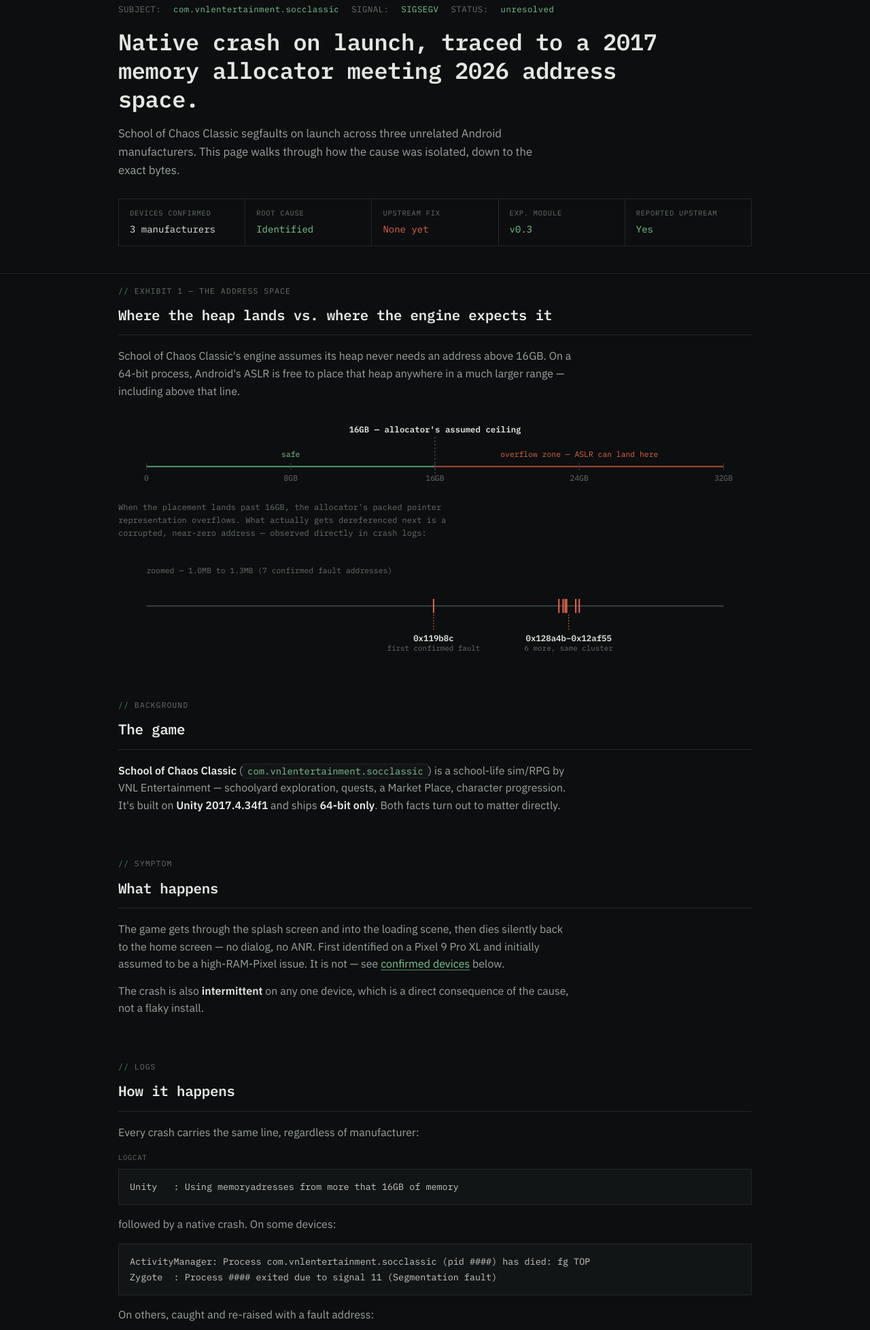
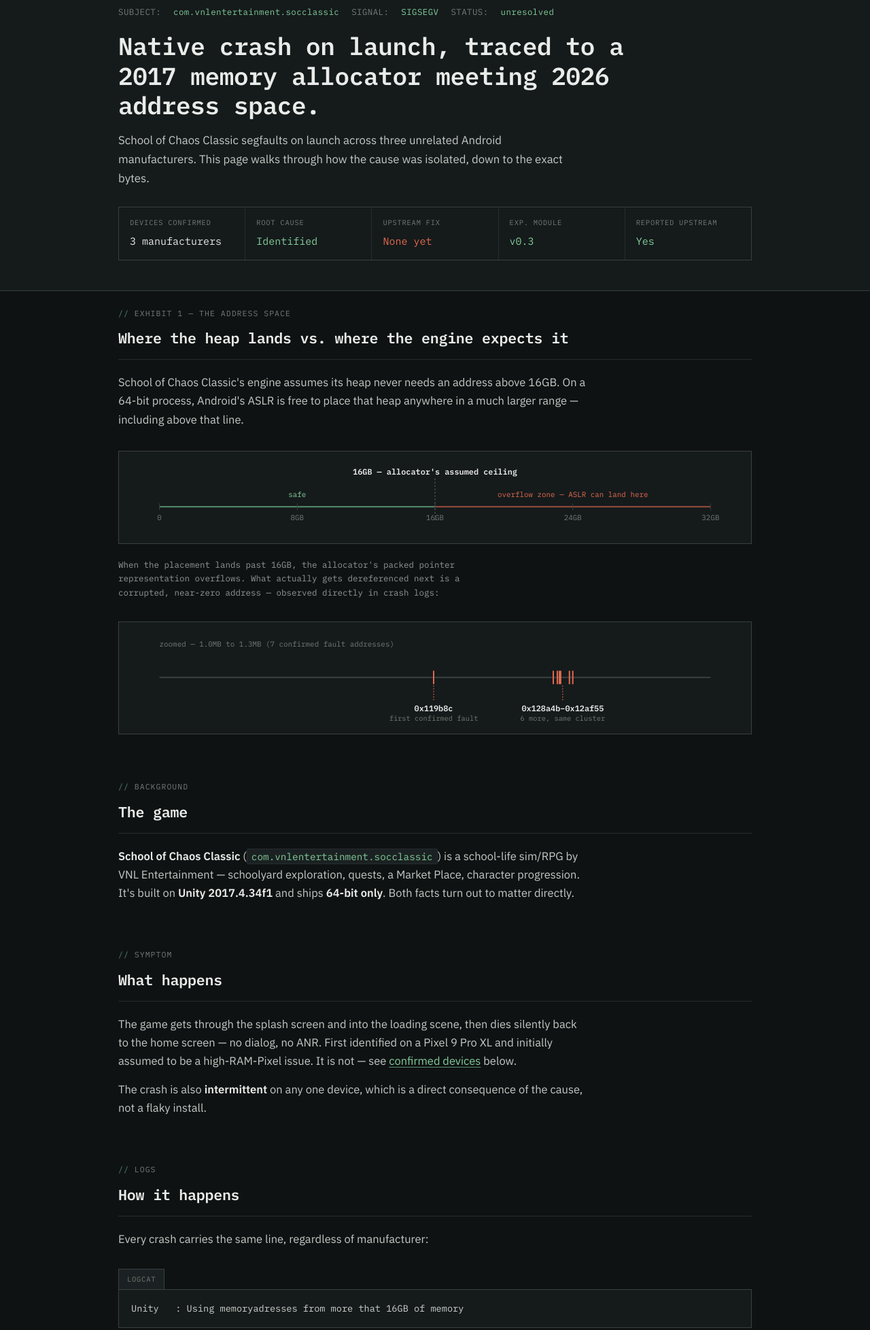
Before and after one commit to contactjayclatty/XJAYs-Soc-Classic-Fix, a plain HTML site: page docs/index.html in a window 1280 px wide. Shown: the part 112-2068 px from the top of the page at 68% size. Drawn offline with Linux system fonts and the light colour scheme.

Commit message:
Rebuild site style: brighter readable text, boxed evidence system

```diff
--- a/docs/assets/style.css
+++ b/docs/assets/style.css
@@ -1,21 +1,23 @@
 /* ==========================================================================
-   SOC-CLASSIC-01 — case-file design system
+   SOC-CLASSIC-01 — case-file design system, v2
    Flat color only. No gradients, no glow, no blur glass.
    Color is semantic: accent = links/ok, fault = warn/error. Nothing decorative.
+   Depth comes from layered panels and hairline rules — nothing else.
    ========================================================================== */
 
 :root{
-  --bg: #0c0e0f;
-  --panel: #121516;
-  --panel-2: #171b1c;
-  --line: #222729;
-  --line-strong: #323a3c;
-  --text: #e3e6e2;
-  --dim: #9aa39d;
-  --faint: #65706a;
-  --accent: #7cc491;
-  --accent-dim: #4f8a67;
-  --fault: #e0634a;
+  --bg: #0f1213;
+  --panel: #151a1b;
+  --panel-2: #1b2122;
+  --line: #262c2e;
+  --line-strong: #384043;
+  --text: #e9ece8;
+  --body: #c3cac4;
+  --dim: #8f9892;
+  --faint: #717b74;
+  --accent: #82ce9b;
+  --accent-dim: #568f6e;
+  --fault: #e36a4f;
   --radius: 2px;
   --maxw: 980px;
   --mono: 'IBM Plex Mono', ui-monospace, SFMono-Regular, Menlo, Consolas, monospace;
@@ -32,8 +34,8 @@
   background: var(--bg);
   color: var(--text);
   font-family: var(--sans);
-  font-size: 16px;
-  line-height: 1.6;
+  font-size: 16.5px;
+  line-height: 1.65;
   -webkit-font-smoothing: antialiased;
 }
 
@@ -43,6 +45,7 @@
   color: var(--accent);
   text-decoration: underline;
   text-decoration-color: var(--accent-dim);
+  text-decoration-thickness: 1px;
   text-underline-offset: 3px;
 }
 a:hover{ color: var(--text); text-decoration-color: var(--text); }
@@ -222,38 +225,45 @@
   header.navbar.is-open .nav-toggle-bar:nth-child(2){ opacity: 0; }
 }
 
-/* ---------- page banner ---------- */
-.page-banner{ padding: 56px 0 40px; border-bottom: 1px solid var(--line); }
+/* ---------- page banner (document header band) ---------- */
+.page-banner{
+  padding: 60px 0 44px;
+  background: var(--panel);
+  border-bottom: 1px solid var(--line-strong);
+}
 .case-field{
   font-family: var(--mono); font-size: 12.5px; color: var(--accent);
   letter-spacing: 0.03em; margin-bottom: 18px; display: flex; gap: 18px; flex-wrap: wrap;
 }
 .case-field span{ color: var(--faint); }
 .page-banner h1{
-  font-family: var(--mono); font-weight: 600; font-size: 2.1rem;
-  margin: 0 0 16px; letter-spacing: -0.01em; line-height: 1.25; max-width: 820px;
+  font-family: var(--mono); font-weight: 600; font-size: 2.25rem;
+  margin: 0 0 16px; letter-spacing: -0.01em; line-height: 1.22; max-width: 820px;
 }
-.page-banner p{ color: var(--dim); margin: 0; font-size: 1.05rem; max-width: 640px; }
+.page-banner p{ color: var(--body); margin: 0; font-size: 1.05rem; max-width: 660px; }
 
 /* ---------- evidence field grid ---------- */
 .fields{
   display: grid; grid-template-columns: repeat(auto-fit, minmax(160px, 1fr));
-  gap: 1px; background: var(--line); border: 1px solid var(--line); margin-top: 28px;
+  gap: 1px; background: var(--line); border: 1px solid var(--line-strong); margin-top: 28px;
 }
-.field{ background: var(--bg); padding: 12px 16px; }
+.field{ background: var(--panel); padding: 14px 16px; }
 .field .k{
   font-family: var(--mono); font-size: 10.5px; text-transform: uppercase;
-  letter-spacing: 0.07em; color: var(--faint); margin-bottom: 5px;
+  letter-spacing: 0.07em; color: var(--faint); margin-bottom: 6px;
 }
-.field .v{ font-family: var(--mono); font-size: 14px; color: var(--text); }
+.field .v{
+  font-family: var(--mono); font-size: 15px; color: var(--text);
+  font-variant-numeric: tabular-nums;
+}
 .field .v.warn{ color: var(--fault); }
 .field .v.ok{ color: var(--accent); }
 
 /* ---------- main content ---------- */
-main{ padding: 8px 0 88px; }
+main{ padding: 16px 0 88px; }
 main.narrow .wrap{ max-width: 720px; }
 
-section{ margin-bottom: 56px; padding-top: 8px; }
+section{ margin-bottom: 60px; padding-top: 8px; }
 section:last-child{ margin-bottom: 0; }
 
 .sec-label{
@@ -263,49 +273,63 @@
 .sec-label::before{ content: "// "; color: var(--accent-dim); }
 
 h2{
-  font-family: var(--mono); font-size: 1.3rem; font-weight: 600;
-  margin: 0 0 18px; letter-spacing: -0.01em;
+  font-family: var(--mono); font-size: 1.35rem; font-weight: 600;
+  margin: 0 0 20px; letter-spacing: -0.01em;
   padding-bottom: 12px; border-bottom: 1px solid var(--line);
 }
 h3{ font-family: var(--mono); font-size: 1rem; font-weight: 600; margin: 22px 0 8px; color: var(--text); }
-p{ color: var(--dim); margin: 0 0 14px; max-width: 70ch; }
+p{ color: var(--body); margin: 0 0 14px; max-width: 70ch; }
 section > p:last-child, section > ul:last-child, section > ol:last-child{ margin-bottom: 0; }
-ul, ol{ padding-left: 20px; color: var(--dim); }
-li{ margin-bottom: 7px; }
+ul, ol{ padding-left: 20px; color: var(--body); }
+li{ margin-bottom: 8px; }
 strong{ font-weight: 600; color: var(--text); }
 em{ color: var(--text); font-style: italic; }
 
 code.inline{
-  background: var(--panel); border: 1px solid var(--line); border-radius: var(--radius);
+  background: var(--panel-2); border: 1px solid var(--line); border-radius: var(--radius);
   padding: 1px 6px; font-size: 0.87em; color: var(--accent);
 }
+
+/* log blocks — titled evidence boxes (label joins the pre as one unit) */
 pre{
-  background: var(--panel); border: 1px solid var(--line);
-  padding: 14px 16px; overflow-x: auto;
-  font-size: 0.84rem; color: #c4c9c2; margin: 16px 0; line-height: 1.7;
+  background: var(--panel); border: 1px solid var(--line-strong);
+  padding: 16px 18px; overflow-x: auto;
+  font-size: 0.85rem; color: #cdd3cb; margin: 16px 0; line-height: 1.7;
 }
 pre .fault{ color: var(--fault); }
 
 .log-label{
+  display: inline-block;
   font-family: var(--mono); font-size: 10.5px; text-transform: uppercase;
-  letter-spacing: 0.07em; color: var(--faint); margin: 16px 0 -8px;
+  letter-spacing: 0.07em; color: var(--faint);
+  margin: 16px 0 0; padding: 6px 12px;
+  background: var(--panel-2);
+  border: 1px solid var(--line-strong); border-bottom: none;
 }
+.log-label + pre{ margin-top: 0; }
 
-table{ width: 100%; border-collapse: collapse; margin: 16px 0; font-size: 0.9rem; }
-th, td{ text-align: left; padding: 10px 12px; border-bottom: 1px solid var(--line); }
-th{
-  font-family: var(--mono); color: var(--faint); font-weight: 500;
+/* tables — boxed evidence grids */
+table{
+  width: 100%; border-collapse: collapse; margin: 16px 0; font-size: 0.92rem;
+  border: 1px solid var(--line-strong);
+}
+th, td{ text-align: left; padding: 11px 14px; border-bottom: 1px solid var(--line); }
+thead th{
+  background: var(--panel-2);
+  font-family: var(--mono); color: var(--dim); font-weight: 500;
   font-size: 0.72rem; text-transform: uppercase; letter-spacing: 0.06em;
+  border-bottom: 1px solid var(--line-strong);
 }
-tr:last-child td{ border-bottom: none; }
+tbody tr:last-child td{ border-bottom: none; }
+tbody tr:nth-child(even){ background: var(--panel); }
 
 .result-good{ color: var(--accent); font-weight: 600; }
 .result-bad{ color: var(--fault); font-weight: 600; }
 
-/* notes — flat callouts, semantic left rule */
+/* notes — boxed callouts with semantic left bar */
 .note{
-  border: 1px solid var(--line); border-left: 2px solid var(--faint);
-  padding: 10px 16px; margin: 18px 0; background: var(--panel);
+  border: 1px solid var(--line-strong); border-left: 3px solid var(--faint);
+  padding: 14px 18px; margin: 18px 0; background: var(--panel);
 }
 .note .note-label{
   font-family: var(--mono); font-size: 10.5px; text-transform: uppercase;
@@ -318,20 +342,21 @@
 
 /* numbered procedure steps */
 .steps{ counter-reset: step; padding-left: 0; }
-.steps li{ list-style: none; counter-increment: step; position: relative; padding-left: 34px; margin-bottom: 14px; }
+.steps li{ list-style: none; counter-increment: step; position: relative; padding-left: 36px; margin-bottom: 14px; }
 .steps li::before{
-  content: counter(step); position: absolute; left: 0; top: 0;
+  content: counter(step); position: absolute; left: 0; top: 1px;
   font-family: var(--mono); font-size: 12px; color: var(--accent);
-  width: 22px; height: 22px; border: 1px solid var(--line-strong);
+  width: 23px; height: 23px; border: 1px solid var(--line-strong);
+  background: var(--panel-2);
   display: flex; align-items: center; justify-content: center;
 }
 
 /* buttons — flat, state change on hover only */
 .btn{
   display: inline-flex; align-items: center; gap: 8px;
-  padding: 9px 16px; font-family: var(--mono); font-weight: 500; font-size: 13.5px;
+  padding: 10px 18px; font-family: var(--mono); font-weight: 500; font-size: 13.5px;
   border: 1px solid var(--line-strong); border-radius: var(--radius);
-  text-decoration: none; color: var(--text); background: transparent;
+  text-decoration: none; color: var(--text); background: var(--panel);
 }
 .btn:hover{ border-color: var(--accent); color: var(--accent); text-decoration: none; }
 .btn.primary{ background: var(--accent); border-color: var(--accent); color: var(--bg); }
@@ -346,7 +371,8 @@
 }
 .release-card-head{
   display: flex; align-items: center; gap: 14px; flex-wrap: wrap;
-  padding: 10px 16px; border-bottom: 1px solid var(--line);
+  padding: 12px 18px; border-bottom: 1px solid var(--line-strong);
+  background: var(--panel-2);
   font-family: var(--mono); font-size: 12px;
 }
 .release-tag{
@@ -358,13 +384,14 @@
   margin-left: auto; color: var(--fault); text-transform: uppercase;
   letter-spacing: 0.06em; font-size: 11px;
 }
-.release-card-body{ padding: 18px 16px 20px; }
+.release-card-body{ padding: 20px 18px 22px; }
 .release-title{
-  font-family: var(--mono); font-weight: 600; font-size: 1.15rem;
+  font-family: var(--mono); font-weight: 600; font-size: 1.2rem;
   color: var(--text); margin: 0 0 10px;
 }
 .release-desc{ margin: 0 0 16px; max-width: none; }
-.release-card .fields{ margin-top: 0; margin-bottom: 4px; }
+.release-card .fields{ margin-top: 0; margin-bottom: 4px; grid-template-columns: repeat(3, 1fr); }
+.release-card .fields .field{ background: var(--panel-2); }
 .release-card .btn-row{ margin-top: 18px; }
 .release-current{
   font-family: var(--mono); font-size: 10.5px; color: var(--accent);
@@ -374,15 +401,16 @@
 }
 
 /* FAQ — query/response log */
-details.faq{ border-bottom: 1px solid var(--line); padding: 16px 0; }
+details.faq{ border-bottom: 1px solid var(--line); padding: 16px 4px; }
 details.faq summary{
   cursor: pointer; list-style: none; display: flex; align-items: baseline; gap: 10px;
-  font-family: var(--mono); font-weight: 500; font-size: 0.95rem; color: var(--text);
+  font-family: var(--mono); font-weight: 500; font-size: 0.97rem; color: var(--text);
 }
 details.faq summary::-webkit-details-marker{ display: none; }
 details.faq summary::before{ content: "?"; color: var(--accent); font-weight: 600; flex-shrink: 0; }
+details.faq summary:hover{ color: var(--accent); }
 details.faq summary:focus-visible{ outline: 1px solid var(--accent); outline-offset: 2px; }
-details.faq .faq-body{ padding: 12px 0 0 20px; color: var(--dim); }
+details.faq .faq-body{ padding: 12px 0 0 20px; color: var(--body); }
 details.faq .faq-body::before{ content: "› "; color: var(--faint); }
 
 /* contact — routed list */
@@ -451,13 +479,15 @@
   .nav-scrim{ top: 56px; }
 
   .page-banner{ padding: 40px 0 32px; }
-  .page-banner h1{ font-size: 1.55rem; }
+  .page-banner h1{ font-size: 1.6rem; }
   .contact-row .label{ min-width: 0; }
   .fields{ grid-template-columns: 1fr 1fr; }
+  .release-card .fields{ grid-template-columns: 1fr 1fr; }
 }
 
 @media (max-width: 420px){
   .fields{ grid-template-columns: 1fr; }
+  .release-card .fields{ grid-template-columns: 1fr; }
   .navbar .brand .case-id{ font-size: 11.5px; letter-spacing: 0; }
 }
 
@@ -494,7 +524,8 @@
 
 .dl-modal-head{
   display: flex; align-items: center; justify-content: space-between;
-  padding: 10px 14px; border-bottom: 1px solid var(--line);
+  padding: 12px 16px; border-bottom: 1px solid var(--line);
+  background: var(--panel-2);
 }
 .dl-modal-tag{
   font-family: var(--mono); font-size: 11px; font-weight: 600;
@@ -506,7 +537,7 @@
 }
 .dl-modal-close:hover{ color: var(--text); }
 
-.dl-modal-body{ padding: 18px 16px 20px; }
+.dl-modal-body{ padding: 20px 18px 22px; }
 .dl-modal-file{
   font-family: var(--mono); font-weight: 600; font-size: 1.02rem;
   color: var(--text); margin-bottom: 14px; word-break: break-all;
@@ -534,14 +565,23 @@
 .dl-modal-pct{ color: var(--faint); font-variant-numeric: tabular-nums; }
 
 .dl-modal-note{
-  font-size: 0.8rem; color: var(--faint); margin: 16px 0 0; max-width: none;
+  font-size: 0.82rem; color: var(--faint); margin: 16px 0 0; max-width: none;
 }
 
 @media (prefers-reduced-motion: reduce){
   .dl-modal-overlay, .dl-modal, .dl-modal-progress-fill{ transition: none !important; }
 }
 
-/* ---------- exhibits (inline SVG diagrams) ---------- */
-.ruler-wrap{ margin: 36px 0 8px; overflow-x: auto; overflow-y: hidden; }
+/* ---------- exhibits (inline SVG diagrams in framed boxes) ---------- */
+.ruler-wrap{
+  margin: 32px 0 12px;
+  overflow-x: auto; overflow-y: hidden;
+  background: var(--panel);
+  border: 1px solid var(--line-strong);
+  padding: 22px 20px 14px;
+}
 .ruler-wrap svg{ display: block; width: 100%; min-width: 600px; }
-.ruler-caption{ font-family: var(--mono); font-size: 12px; color: var(--faint); margin-bottom: 22px; }
+.ruler-caption{
+  font-family: var(--mono); font-size: 12.5px; color: var(--dim);
+  margin: 20px 0 24px; max-width: 70ch;
+}
--- a/docs/index.html
+++ b/docs/index.html
@@ -74,20 +74,20 @@
 
       <div class="ruler-wrap">
         <svg viewBox="0 0 900 100" width="100%" height="auto" role="img" aria-label="Diagram of the 64-bit virtual address space from 0 to 32GB, with a marked ceiling at 16GB separating a safe zone from an overflow zone where the heap can be placed by ASLR.">
-          <line x1="40" y1="60" x2="450" y2="60" stroke="#4f8a67" stroke-width="2"/>
-          <line x1="450" y1="60" x2="860" y2="60" stroke="#e0634a" stroke-width="2" opacity="0.65"/>
-          <line x1="450" y1="18" x2="450" y2="82" stroke="#65706a" stroke-width="1" stroke-dasharray="2,3"/>
-          <text x="450" y="12" text-anchor="middle" fill="#e3e6e2" font-family="IBM Plex Mono" font-size="12" font-weight="600">16GB — allocator's assumed ceiling</text>
-          <text x="245" y="46" text-anchor="middle" fill="#7cc491" font-family="IBM Plex Mono" font-size="11">safe</text>
-          <text x="655" y="46" text-anchor="middle" fill="#e0634a" font-family="IBM Plex Mono" font-size="11">overflow zone — ASLR can land here</text>
-          <g stroke="#323a3c" stroke-width="1">
+          <line x1="40" y1="60" x2="450" y2="60" stroke="#568f6e" stroke-width="2"/>
+          <line x1="450" y1="60" x2="860" y2="60" stroke="#e36a4f" stroke-width="2" opacity="0.65"/>
+          <line x1="450" y1="18" x2="450" y2="82" stroke="#717b74" stroke-width="1" stroke-dasharray="2,3"/>
+          <text x="450" y="12" text-anchor="middle" fill="#e9ece8" font-family="IBM Plex Mono" font-size="12" font-weight="600">16GB — allocator's assumed ceiling</text>
+          <text x="245" y="46" text-anchor="middle" fill="#82ce9b" font-family="IBM Plex Mono" font-size="11">safe</text>
+          <text x="655" y="46" text-anchor="middle" fill="#e36a4f" font-family="IBM Plex Mono" font-size="11">overflow zone — ASLR can land here</text>
+          <g stroke="#384043" stroke-width="1">
             <line x1="40" y1="55" x2="40" y2="65"/>
             <line x1="245" y1="55" x2="245" y2="65"/>
             <line x1="450" y1="55" x2="450" y2="65"/>
             <line x1="655" y1="55" x2="655" y2="65"/>
             <line x1="860" y1="55" x2="860" y2="65"/>
           </g>
-          <g fill="#65706a" font-family="IBM Plex Mono" font-size="11" text-anchor="middle">
+          <g fill="#717b74" font-family="IBM Plex Mono" font-size="11" text-anchor="middle">
             <text x="40" y="80">0</text>
             <text x="245" y="80">8GB</text>
             <text x="450" y="80">16GB</text>
@@ -103,9 +103,9 @@
 
       <div class="ruler-wrap">
         <svg viewBox="0 0 900 130" width="100%" height="auto" role="img" aria-label="Zoomed-in diagram of the address range from 1.0MB to 1.3MB, showing seven real fault addresses recovered from crash logs clustered tightly together.">
-          <text x="40" y="14" fill="#65706a" font-family="IBM Plex Mono" font-size="11">zoomed — 1.0MB to 1.3MB (7 confirmed fault addresses)</text>
-          <line x1="40" y1="60" x2="860" y2="60" stroke="#323a3c" stroke-width="2"/>
-          <g stroke="#e0634a" stroke-width="2">
+          <text x="40" y="14" fill="#717b74" font-family="IBM Plex Mono" font-size="11">zoomed — 1.0MB to 1.3MB (7 confirmed fault addresses)</text>
+          <line x1="40" y1="60" x2="860" y2="60" stroke="#384043" stroke-width="2"/>
+          <g stroke="#e36a4f" stroke-width="2">
             <line x1="448" y1="50" x2="448" y2="70"/>
             <line x1="626" y1="50" x2="626" y2="70"/>
             <line x1="655" y1="50" x2="655" y2="70"/>
@@ -114,12 +114,12 @@
             <line x1="650" y1="50" x2="650" y2="70"/>
             <line x1="637" y1="50" x2="637" y2="70"/>
           </g>
-          <line x1="448" y1="72" x2="448" y2="95" stroke="#e0634a" stroke-width="1" stroke-dasharray="2,2"/>
-          <text x="448" y="110" text-anchor="middle" fill="#e3e6e2" font-family="IBM Plex Mono" font-size="12" font-weight="600">0x119b8c</text>
-          <text x="448" y="124" text-anchor="middle" fill="#65706a" font-family="IBM Plex Mono" font-size="10.5">first confirmed fault</text>
-          <line x1="640" y1="72" x2="640" y2="95" stroke="#e0634a" stroke-width="1" stroke-dasharray="2,2"/>
-          <text x="640" y="110" text-anchor="middle" fill="#e3e6e2" font-family="IBM Plex Mono" font-size="12" font-weight="600">0x128a4b–0x12af55</text>
-          <text x="640" y="124" text-anchor="middle" fill="#65706a" font-family="IBM Plex Mono" font-size="10.5">6 more, same cluster</text>
+          <line x1="448" y1="72" x2="448" y2="95" stroke="#e36a4f" stroke-width="1" stroke-dasharray="2,2"/>
+          <text x="448" y="110" text-anchor="middle" fill="#e9ece8" font-family="IBM Plex Mono" font-size="12" font-weight="600">0x119b8c</text>
+          <text x="448" y="124" text-anchor="middle" fill="#717b74" font-family="IBM Plex Mono" font-size="10.5">first confirmed fault</text>
+          <line x1="640" y1="72" x2="640" y2="95" stroke="#e36a4f" stroke-width="1" stroke-dasharray="2,2"/>
+          <text x="640" y="110" text-anchor="middle" fill="#e9ece8" font-family="IBM Plex Mono" font-size="12" font-weight="600">0x128a4b–0x12af55</text>
+          <text x="640" y="124" text-anchor="middle" fill="#717b74" font-family="IBM Plex Mono" font-size="10.5">6 more, same cluster</text>
         </svg>
       </div>
     </section>
```
